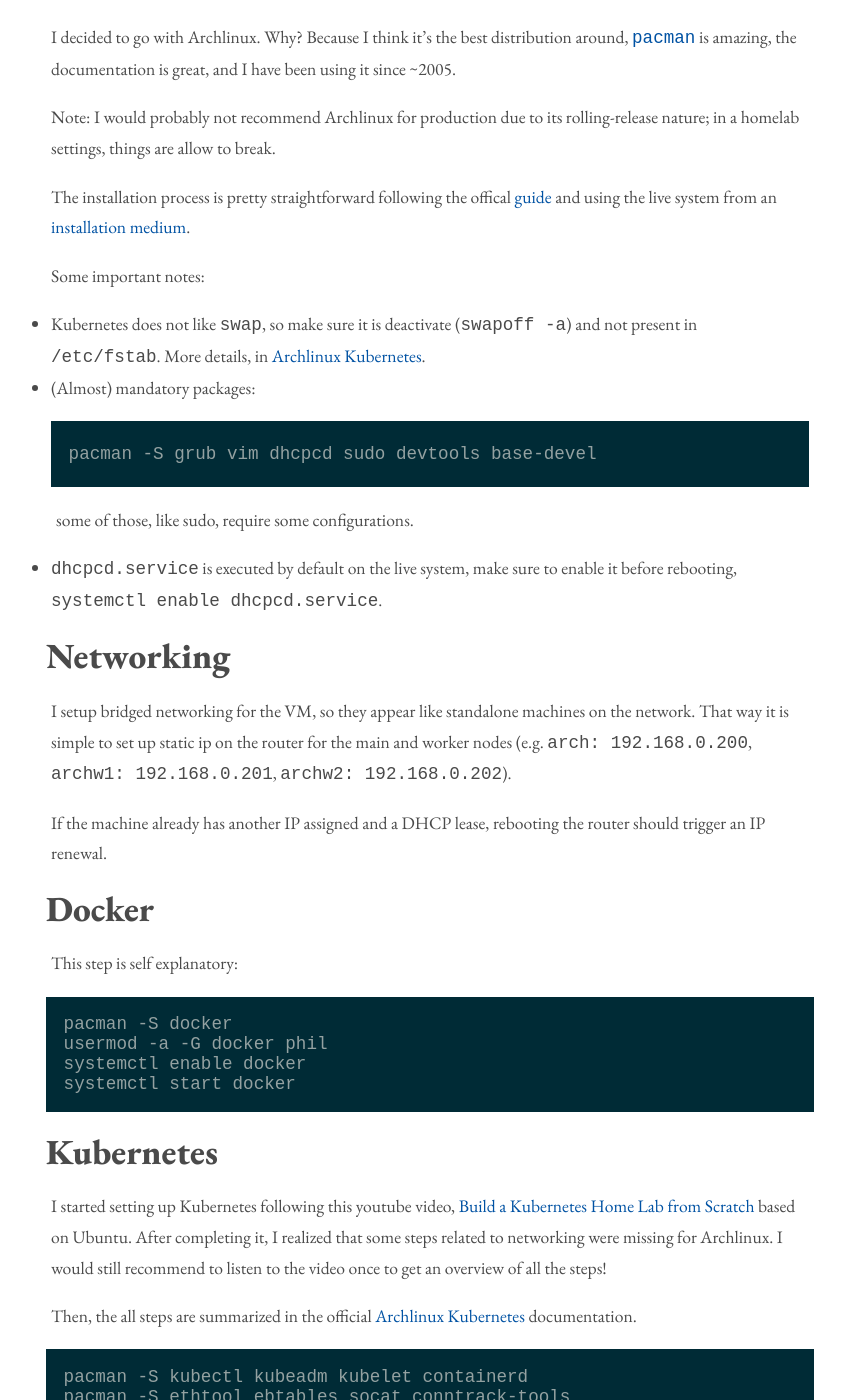
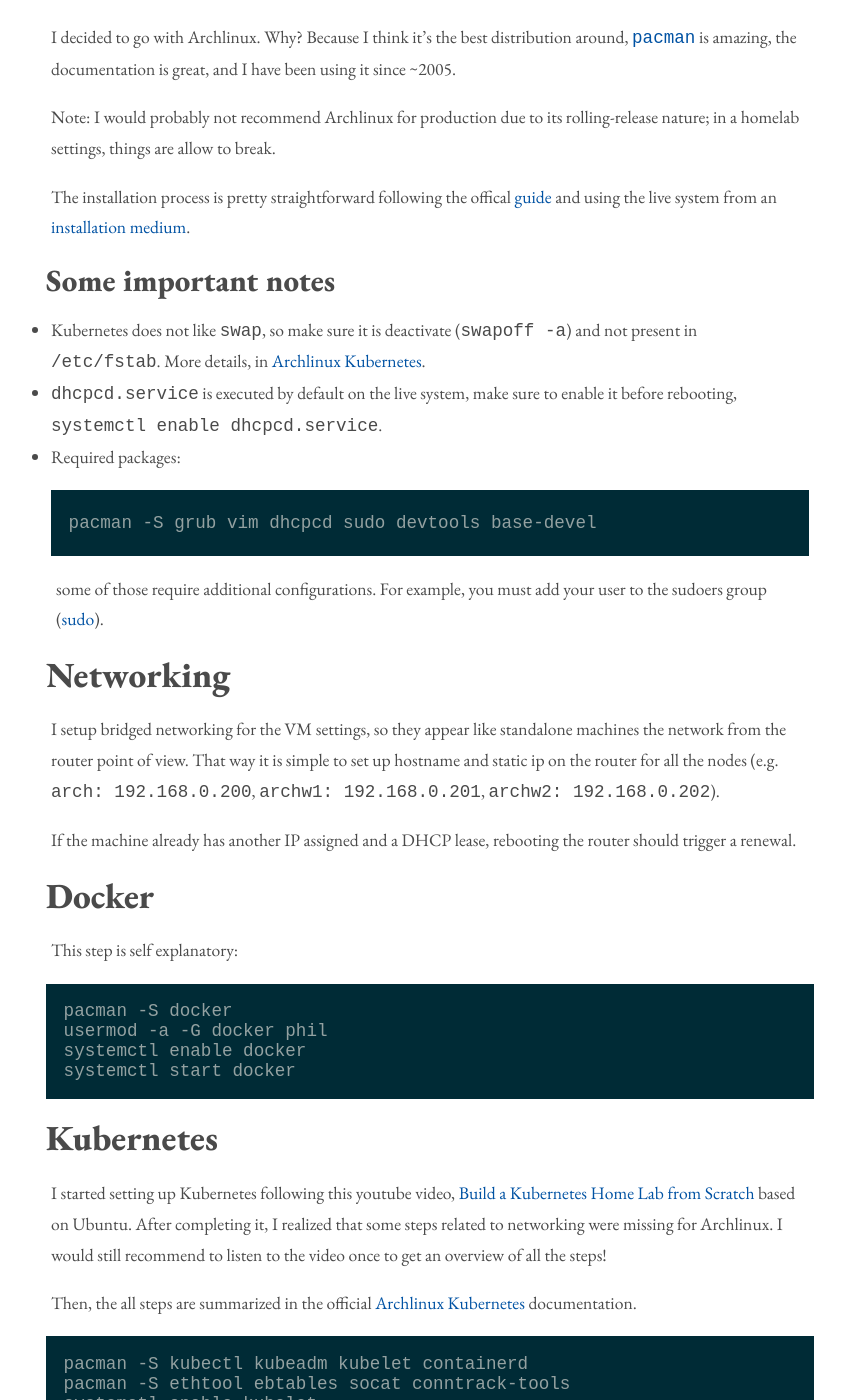
Before and after one commit to philippemiron/philippemiron.github.io, a Jekyll site: the page built from _posts/2024-02-01-kubernetes.md, in a window 1280 px wide and 1400 px high, scrolled down 735 px. Shown: the whole window, without its empty margins (210-1055 px from the left). Built offline with Jekyll 4.4.1, drawn with Linux system fonts in a browser that asks for light colours.

Commit message:
reformat some sentences

````diff
--- a/_posts/2024-02-01-kubernetes.md
+++ b/_posts/2024-02-01-kubernetes.md
@@ -20,19 +20,19 @@
 
 The installation process is pretty straightforward following the offical [guide](https://wiki.archlinux.org/title/installation_guide) and using the live system from an [installation medium](https://archlinux.org/download/).
 
-Some important notes:
+### Some important notes
 - Kubernetes does not like `swap`, so make sure it is deactivate (`swapoff -a`) and not present in `/etc/fstab`. More details, in [Archlinux Kubernetes](https://wiki.archlinux.org/title/Kubernetes).
-- (Almost) mandatory packages:
+- `dhcpcd.service` is executed by default on the live system, make sure to enable it before rebooting, `systemctl enable dhcpcd.service`.
+- Required packages:
 ```
 pacman -S grub vim dhcpcd sudo devtools base-devel
 ```
-some of those, like sudo, require some configurations.
-- `dhcpcd.service` is executed by default on the live system, make sure to enable it before rebooting, `systemctl enable dhcpcd.service`.
+some of those require additional configurations. For example, you must add your user to the sudoers group ([sudo](https://wiki.archlinux.org/title/sudo)).
 
 ## Networking
-I setup bridged networking for the VM, so they appear like standalone machines on the network. That way it is simple to set up static ip on the router for the main and worker nodes (e.g. `arch: 192.168.0.200`, `archw1: 192.168.0.201`, `archw2: 192.168.0.202`).
+I setup bridged networking for the VM settings, so they appear like standalone machines the network from the router point of view. That way it is simple to set up hostname and static ip on the router for all the nodes (e.g. `arch: 192.168.0.200`, `archw1: 192.168.0.201`, `archw2: 192.168.0.202`).
 
-If the machine already has another IP assigned and a DHCP lease, rebooting the router should trigger an IP renewal.
+If the machine already has another IP assigned and a DHCP lease, rebooting the router should trigger a renewal.
 
 ## Docker
 This step is self explanatory:
````
